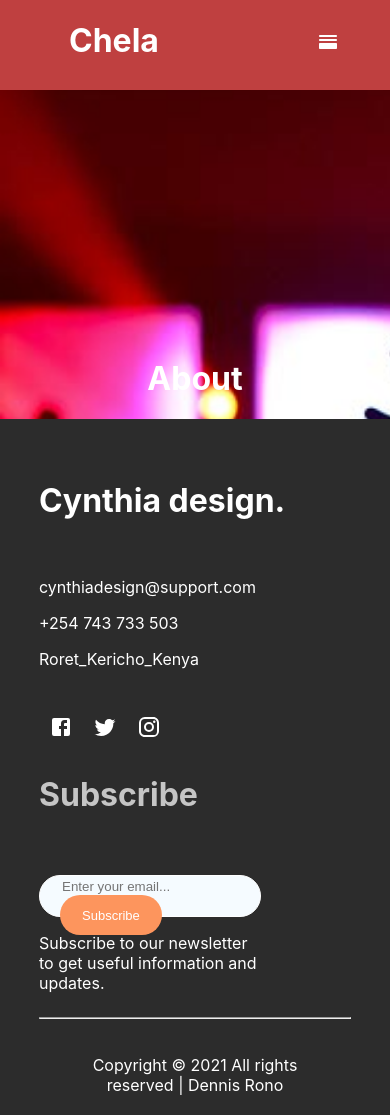
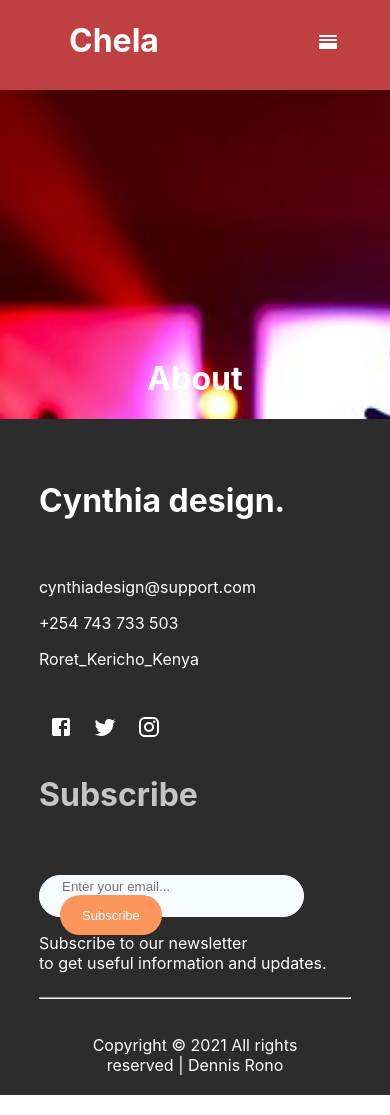
Before and after one commit to DennisRono/cynthiadesign.com, a Next.js app: page /about in a window 390 px wide. Built offline with nearby package versions, Linux system fonts and the light colour scheme.

Commit message:
Add files via upload

```diff
--- a/components/Navbar.jsx
+++ b/components/Navbar.jsx
@@ -36,7 +36,7 @@ export const Navbar = () => {
                         <h1>Chela</h1>
                     </div>
                     <div className={styles.constructoButtons}>
-                        <a className={styles.register}>Sign up</a>
+                        <a className={styles.register} href="/register">Sign up</a>
                         <a className={styles.login} href="/login">Sign in</a>
                     </div>
                     <div className={styles.responsivebars}>
--- a/styles/footer.module.css
+++ b/styles/footer.module.css
@@ -43,6 +43,11 @@
     border: 1px solid #ffffff;
     border-radius: 30px;
 }
+@media(max-width: 420px){
+    .navSearch{
+        width: 265px;
+    }
+}
 .navSearch > .navInput{
     background-color: transparent;
     border: none;
```
